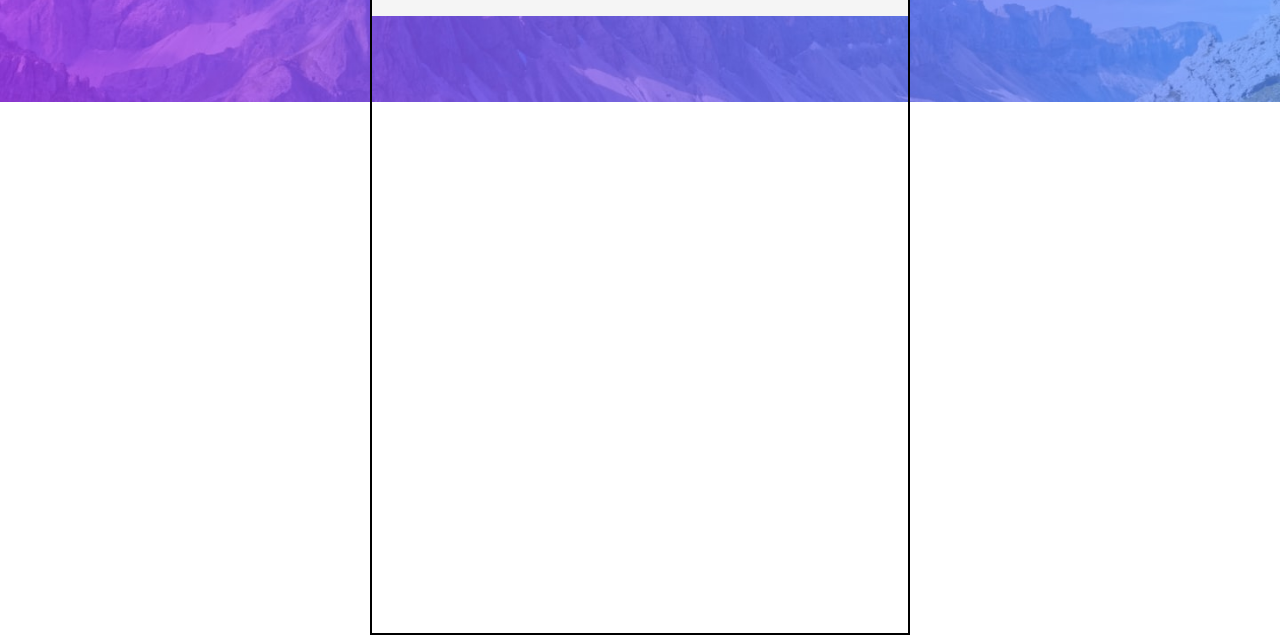
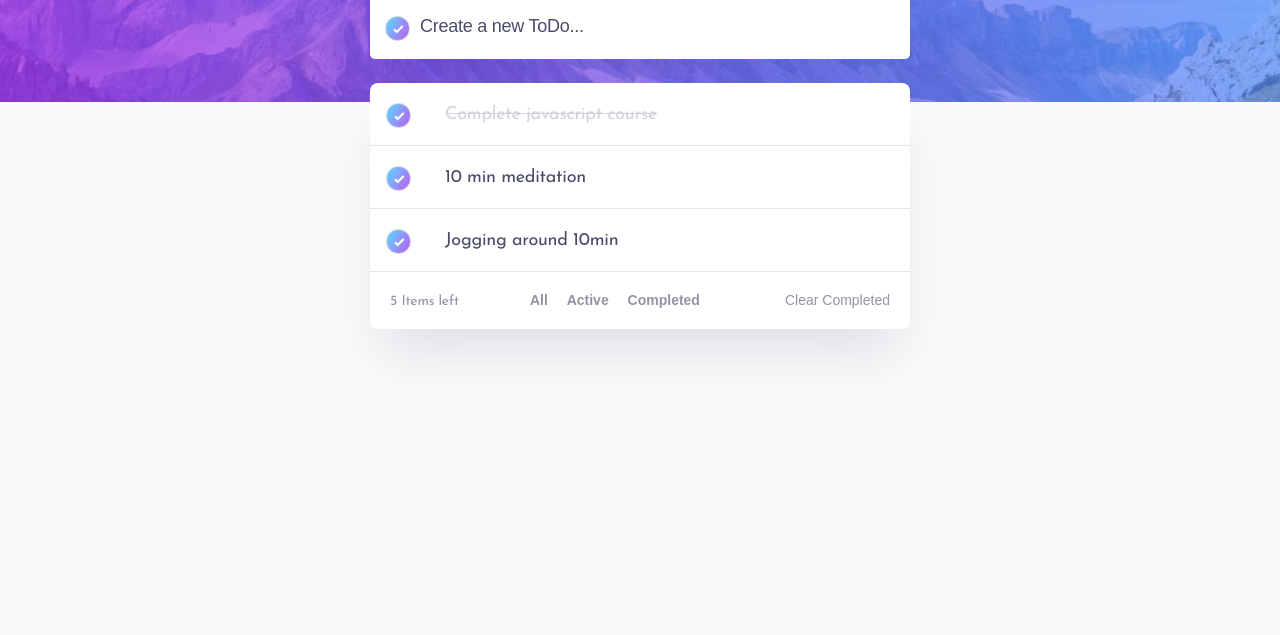
Before and after one commit to astragenius/ToDo-APP, a website built with webpack: page dist/index.html in a window 1280 px wide. Shown: the part 165-800 px from the top of the page. Built offline with nearby package versions, Linux system fonts and the light colour scheme.

Commit message:
added ToDo list content. Added styling and hover effects for filter buttons

```diff
--- a/scss/_base.scss
+++ b/scss/_base.scss
@@ -1,9 +1,15 @@
+body{
+
+    background-color: var(--bg);
+}
+
 h1 {
 
     font-size: rem(40);
     letter-spacing: rem(15);
     text-transform: uppercase;
     font-weight: 700;
+    color: #fff;
 }
 
 .container {
@@ -17,7 +23,27 @@ h1 {
 
 .toDo__input__container {
 
-    background-color: whitesmoke;
+   background-color: #fff;
+   border-radius: rem(5);
+
 
 
 }
+
+.input__text__container {
+
+
+
+    input[type="text"] {
+
+
+        border: none;
+    }
+
+    ::placeholder {
+
+        font-size: rem(18);
+        color: var(--very-dark-grayish-blue);
+        letter-spacing: -0.25px;
+    }
+}
--- a/scss/_checkbox.scss
+++ b/scss/_checkbox.scss
@@ -0,0 +1,70 @@
+.container_label {
+    display: block;
+    position: relative;
+    padding-left: 35px;
+    margin-bottom: 12px;
+    cursor: pointer;
+    font-size: 22px;
+    -webkit-user-select: none;
+    -moz-user-select: none;
+    -ms-user-select: none;
+    user-select: none;
+
+  }
+
+  /* Hide the browser's default checkbox */
+  .container_label input {
+    position: absolute;
+    opacity: 0;
+    cursor: pointer;
+    height: 0;
+    width: 0;
+  }
+
+  /* Create a custom checkbox */
+  .checkmark {
+    position: absolute;
+    top: 0;
+    left: 0;
+    height: 25px;
+    width: 25px;
+    border: 1px solid var(--light-grayish-blue);
+    border-radius: 50%;
+
+  border-radius: 15px;
+  }
+
+  /* On mouse-over, add a grey background color */
+  .container_label:hover input ~ .checkmark {
+    /* background-color: #ccc; */
+
+
+
+  }
+
+  /* When the checkbox is checked, add a blue background */
+  .container_label input:checked ~ .checkmark {
+
+   background: var(--gradient);
+
+  }
+
+  /* Create the checkmark/indicator (hidden when not checked) */
+  .checkmark:after {
+    content: "";
+    position: absolute;
+    display: none;
+  }
+
+  /* Show the checkmark when checked */
+  .container_label input:checked ~ .checkmark:after {
+    display: block;
+  }
+
+  /* Style the checkmark/indicator */
+  .container_label .checkmark:after {
+
+    content: url(/images/icon-check.svg);
+    left: rem(7);
+
+  }
--- a/scss/_colors.scss
+++ b/scss/_colors.scss
@@ -3,7 +3,7 @@
 
 :root {
     --bright-blue: hsl(220, 98%, 61%);
-    --check-bg: linear-gradient(hsl(192, 100%, 67%) to hsl(280, 87%, 65%));
+    --gradient: linear-gradient(120deg, hsl(192, 100%, 67%), hsl(280, 87%, 65%));
 
 
 }
--- a/scss/_layout.scss
+++ b/scss/_layout.scss
@@ -14,7 +14,7 @@
 
     max-width: rem(540);
     width: 100%;
-    border: 2px solid black;
+    /* border: 2px solid black; */
     margin-top: rem(70);
 }
 
@@ -25,6 +25,7 @@
     min-height: rem(50);
     width: 100%;
     align-items: center;
+    margin-bottom: rem(40);
 
     button {
 
@@ -42,6 +43,29 @@
 
 
     display: flex;
-    justify-content: space-between;
-    padding: rem(20);
+    padding: rem(15);
+    align-items: center;
+
+
+
 }
+
+.checkbox__container {
+
+   margin-bottom: rem(10);
+
+
+}
+
+.input__text__container {
+
+    width: 100%;
+
+    input[type="text"] {
+
+        flex-grow: 1;
+        width: 100%;
+        height: rem(34);
+
+    }
+}
--- a/scss/_light.scss
+++ b/scss/_light.scss
@@ -4,6 +4,12 @@
 
 
     // light Theme
+    --bg: #fafafa;
+    --very-light-grayish-blue: #e4e5f1;
+    --light-grayish-blue: #d2d3db;
+    --dark-grayish-blue: #9394a5;
+    --very-dark-grayish-blue: #484b6a;
+
 
 
 
--- /dev/null
+++ b/scss/_toDoList.scss
@@ -0,0 +1,94 @@
+.toDolist__container {
+
+    margin-top: rem(24);
+    background-color: #fff;
+    border-radius: rem(8);
+    box-shadow: 0px 35px 50px -15px rgba(194, 195, 214, 0.5);
+
+}
+
+
+
+.toDolist__content {
+
+    display: flex;
+    align-items: center;
+    justify-content: start;
+    padding: rem(20) rem(16);
+    border-bottom: 1px solid var(--very-light-grayish-blue);
+    /* border: 1px solid black; */
+    li {
+
+        list-style: none;
+        font-size: rem(18);
+        color: var(--very-dark-grayish-blue);
+        margin-left: rem(24);
+        letter-spacing: -0.25px;
+
+
+        del {
+
+            color: var(--light-grayish-blue);
+        }
+
+    }
+}
+
+.toDolist__footer {
+
+    display: flex;
+    justify-content: space-between;
+    align-items: center;
+    padding: rem(20);
+    letter-spacing: -0.19px;
+
+
+    span {
+
+        font-size: rem(14);
+        color: var(--dark-grayish-blue);
+
+    }
+
+    button {
+
+        background-color: transparent;
+        border: none;
+        cursor: pointer;
+        font-size: rem(14);
+        color: var(--dark-grayish-blue);
+
+    }
+
+}
+
+.filter_btn {
+
+    margin-right: rem(14);
+    font-weight: bold;
+
+    &:hover {
+
+        color: var(--very-dark-grayish-blue);
+    }
+
+    &:focus {
+
+        color: var(--bright-blue);
+    }
+}
+
+.delete__btn {
+
+   button {
+
+    font-weight: 400;
+
+    &:hover {
+
+        color: var(--very-dark-grayish-blue)
+   }
+   }
+
+
+}
--- a/scss/index.scss
+++ b/scss/index.scss
@@ -7,3 +7,4 @@
 @import 'base';
 @import 'layout';
 @import 'checkbox';
+@import 'toDoList';
```
Also changed, not shown: dist/index.css, dist/index.html.
